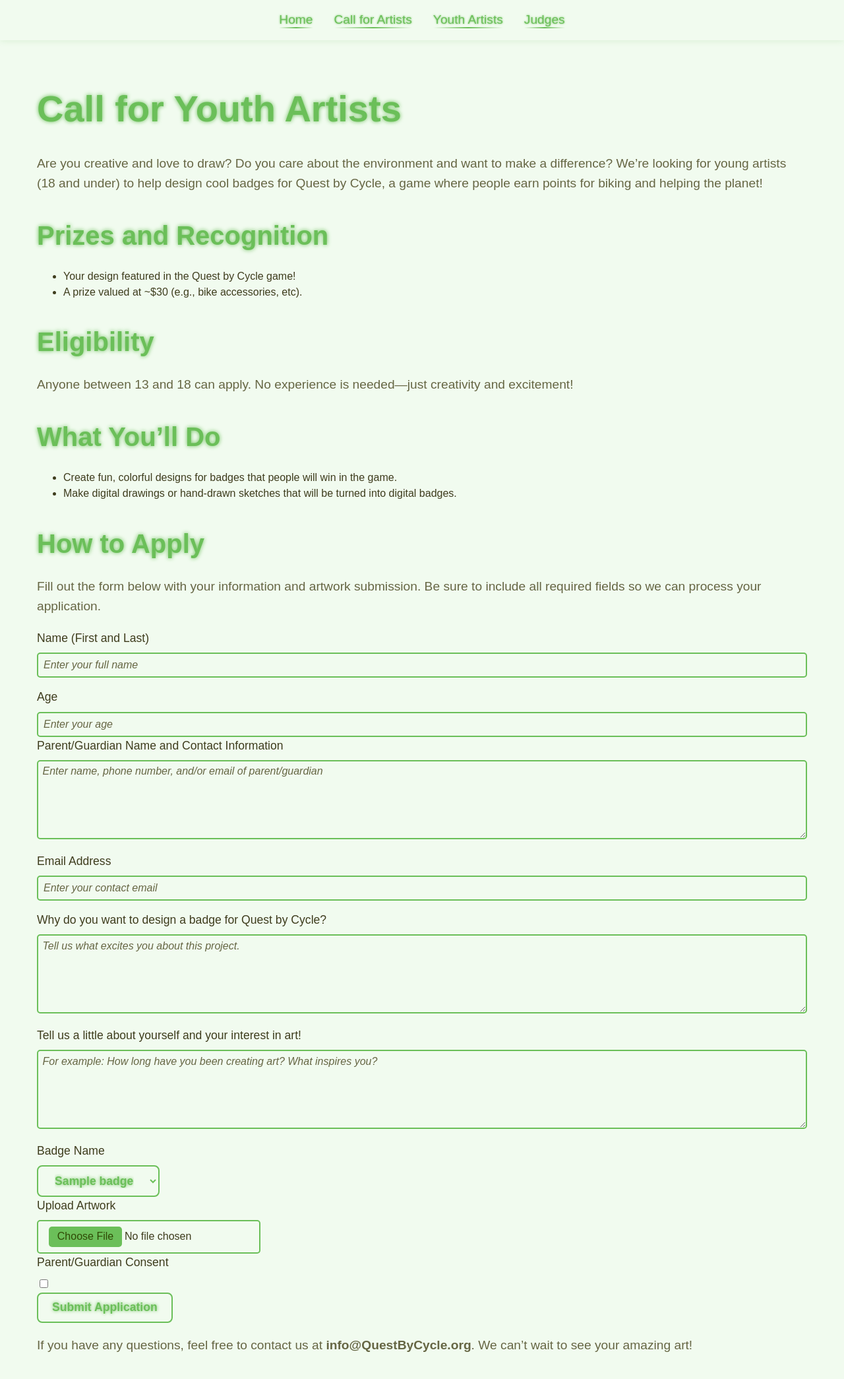
After one commit to denuoweb/ArtSubmissionSite, a Flask app: page /call_to_youth_artists in a window 1280 px wide. The commit adds this page. Shown: the whole page at 66% size. Run offline with Flask 3, Linux system fonts and the light colour scheme; tables that the repository leaves empty hold one stand-in row (values such as "Sample post"); some libraries are stand-ins or nearby versions.

Commit message:
create youth submission

```diff
--- a/app/forms.py
+++ b/app/forms.py
@@ -1,7 +1,7 @@
 
 from flask_wtf import FlaskForm
-from wtforms import Form, FormField, HiddenField, FieldList, BooleanField, PasswordField, StringField, TextAreaField, FileField, SubmitField, SelectField
-from wtforms.validators import Regexp, DataRequired, Email, URL, Optional, Length, ValidationError
+from wtforms import Form, FormField, IntegerField, HiddenField, FieldList, BooleanField, PasswordField, StringField, TextAreaField, FileField, SubmitField, SelectField
+from wtforms.validators import Regexp, NumberRange, DataRequired, Email, URL, Optional, Length, ValidationError
 from flask_wtf.file import FileAllowed
 from urllib.parse import urlparse
 import re
@@ -144,6 +144,84 @@
     # Submit Button
     submit = SubmitField("Submit")
 
+class YouthArtistSubmissionForm(FlaskForm):
+    # Personal Information
+    name = StringField(
+        "Name (First and Last)",
+        validators=[
+            DataRequired(message="Your name is required."),
+            Length(max=100, message="Name cannot exceed 100 characters.")
+        ],
+        render_kw={"placeholder": "Enter your full name"}
+    )
+    age = IntegerField(
+        "Age",
+        validators=[
+            DataRequired(message="Your age is required."),
+            NumberRange(min=13, max=17, message="Age must be between 13 and 18.")
+        ],
+        render_kw={"placeholder": "Enter your age"}
+    )
+    parent_contact_info = TextAreaField(
+        "Parent/Guardian Name and Contact Information",
+        validators=[
+            DataRequired(message="Parent/Guardian contact information is required."),
+            Length(max=300, message="Contact information cannot exceed 300 characters.")
+        ],
+        render_kw={"placeholder": "Enter name, phone number, and/or email of parent/guardian"}
+    )
+    email = StringField(
+        "Email Address",
+        validators=[
+            DataRequired(message="Your email address is required."),
+            Email(message="Please provide a valid email address.")
+        ],
+        render_kw={"placeholder": "Enter your contact email"}
+    )
+
+    # About You
+    about_why_design = TextAreaField(
+        "Why do you want to design a badge for Quest by Cycle?",
+        validators=[
+            DataRequired(message="This field is required."),
+            Length(max=500, message="Response cannot exceed 500 characters.")
+        ],
+        render_kw={"placeholder": "Tell us what excites you about this project."}
+    )
+    about_yourself = TextAreaField(
+        "Tell us a little about yourself and your interest in art!",
+        validators=[
+            DataRequired(message="This field is required."),
+            Length(max=500, message="Response cannot exceed 500 characters.")
+        ],
+        render_kw={"placeholder": "For example: How long have you been creating art? What inspires you?"}
+    )
+
+    # Badge Design Information
+    badge_id = SelectField(
+        "Badge Name",
+        coerce=int,
+        validators=[DataRequired(message="Please select a badge.")],
+    )
+    artwork_file = FileField(
+        "Upload Artwork",
+        validators=[
+            DataRequired(message="Please upload your artwork file."),
+            FileAllowed(["jpg", "jpeg", "png", "svg"], message="Only JPG, PNG, or SVG files are allowed."),
+            file_size_limit(8)  # Limit file size to 8 MB
+        ],
+    )
+
+    # Parent Consent
+    parent_consent = BooleanField(
+        "Parent/Guardian Consent",
+        validators=[DataRequired(message="Parent/Guardian consent is required.")],
+        default=False
+    )
+
+    submit = SubmitField("Submit")
+
+
 class PasswordForm(FlaskForm):
     password = PasswordField(
         "",
--- a/app/routes.py
+++ b/app/routes.py
@@ -1,7 +1,7 @@
 from flask import jsonify, render_template, request, redirect, url_for, flash, jsonify, session, abort
 from app import app, db
-from app.models import ArtistSubmission, Judge, JudgeVote, Badge, BadgeArtwork
-from app.forms import ArtistSubmissionForm, PasswordForm, RankingForm
+from app.models import ArtistSubmission, YouthArtistSubmission, Judge, JudgeVote, Badge, BadgeArtwork
+from app.forms import ArtistSubmissionForm, PasswordForm, RankingForm, YouthArtistSubmissionForm
 from werkzeug.security import generate_password_hash, check_password_hash
 from datetime import datetime, timezone, timedelta
 from sqlalchemy.orm import joinedload
@@ -91,6 +91,8 @@
     # Re-fetch judges after any updates
     judges = Judge.query.all()
     return render_template("admin.html", judges=judges, submission_status=submission_status)
+
+
 @app.route("/call_to_artists", methods=["GET", "POST"])
 def call_to_artists():
     submission_open = is_submission_open()
@@ -222,10 +224,91 @@
         submission_deadline=submission_deadline
     )
 
+@app.route("/call_to_youth_artists", methods=["GET", "POST"])
+def call_to_youth_artists():
+    submission_open = is_submission_open()
+    submission_status = "Open" if submission_open else "Closed"
+    submission_deadline = SUBMISSION_END.strftime("%B %d, %Y at %I:%M %p %Z")
 
-@app.route("/youth-artists")
-def youth_artists():
-    return render_template("youth_artists.html")
+    if not submission_open:
+        flash("Submissions are currently closed.", "danger")
+        return redirect(url_for("index"))
+
+    form = YouthArtistSubmissionForm()
+
+    # Populate badge choices for the `badge_id` field
+    badges = Badge.query.all()
+    badge_choices = [(badge.id, badge.name) for badge in badges]
+    form.badge_id.choices = badge_choices
+
+    if request.method == "POST":
+        if not form.validate_on_submit():
+            for field_name, errors in form.errors.items():
+                for error in errors:
+                    flash(f"{field_name}: {error}", "danger")
+            return render_template(
+                "call_to_youth_artists.html",
+                form=form,
+                badges=badges,
+                submission_status=submission_status,
+                submission_deadline=submission_deadline
+            )
+        else:
+            try:
+                # Save form data to the database
+                name = form.name.data
+                age = form.age.data
+                parent_contact_info = form.parent_contact_info.data
+                email = form.email.data
+                about_why_design = form.about_why_design.data
+                about_yourself = form.about_yourself.data
+                badge_id = form.badge_id.data
+                artwork_file = form.artwork_file.data
+
+                # Validate badge
+                if not Badge.query.get(int(badge_id)):
+                    flash("Invalid badge selection.", "danger")
+                    return redirect(url_for("call_to_youth_artists"))
+
+                # Save file
+                file_ext = os.path.splitext(artwork_file.filename)[1]
+                if not file_ext:
+                    flash("Invalid file extension for uploaded file.", "danger")
+                    return redirect(url_for("call_to_youth_artists"))
+
+                unique_filename = f"{uuid.uuid4()}{file_ext}"
+                artwork_path = os.path.join(app.config["UPLOAD_FOLDER"], unique_filename)
+                artwork_file.save(artwork_path)
+
+                # Save submission
+                submission = YouthArtistSubmission(
+                    name=name,
+                    age=age,
+                    parent_contact_info=parent_contact_info,
+                    email=email,
+                    about_why_design=about_why_design,
+                    about_yourself=about_yourself,
+                    badge_id=int(badge_id),
+                    artwork_file=unique_filename
+                )
+                db.session.add(submission)
+                db.session.commit()
+
+                flash("Submission received successfully!", "success")
+                return redirect(url_for("submission_success"))
+
+            except Exception as e:
+                db.session.rollback()
+                flash("An error occurred while processing your submission. Please try again.", "danger")
+                app.logger.error(f"Error processing youth submission: {e}")
+
+    return render_template(
+        "call_to_youth_artists.html",
+        form=form,
+        badges=badges,
+        submission_status=submission_status,
+        submission_deadline=submission_deadline
+    )
 
 @app.route("/submission-success")
 def submission_success():
@@ -338,17 +421,21 @@
     saved_votes = db.session.query(JudgeVote).filter_by(judge_id=judge_id).order_by(JudgeVote.rank).all()
     ranked_submission_ids = [vote.submission_id for vote in saved_votes]
 
-    # Sort submissions: ranked first, unranked later
-    ranked_submissions = [
-        submission for submission in artist_submissions if submission.id in ranked_submission_ids
-    ]
-    ranked_submissions.sort(key=lambda s: ranked_submission_ids.index(s.id))
-
-    unranked_submissions = [
-        submission for submission in artist_submissions if submission.id not in ranked_submission_ids
-    ]
-
-    prepared_submissions = ranked_submissions + unranked_submissions
+    if saved_votes:
+        # If votes exist, use saved order
+        ranked_submissions = [
+            submission for submission in artist_submissions if submission.id in ranked_submission_ids
+        ]
+        ranked_submissions.sort(key=lambda s: ranked_submission_ids.index(s.id))
+        unranked_submissions = [
+            submission for submission in artist_submissions if submission.id not in ranked_submission_ids
+        ]
+        prepared_submissions = ranked_submissions + unranked_submissions
+    else:
+        # If no votes exist, randomize submissions
+        import random
+        random.shuffle(artist_submissions)
+        prepared_submissions = artist_submissions
 
     # CSRF form
     form = RankingForm()
@@ -391,7 +478,6 @@
                 return redirect(url_for("judges_ballot"))
 
     return render_template("judges_ballot.html", artist_submissions=prepared_submissions, form=form)
-
 
 @app.route("/judges/results", methods=["GET"])
 def judges_results():
--- a/app/static/js/form_validation.js
+++ b/app/static/js/form_validation.js
@@ -247,6 +247,8 @@
                 showError(field, errorContainer, `Please lengthen this text to at least ${field.minLength} characters.`);
             } else if (field.validity.tooLong) {
                 showError(field, errorContainer, `Please shorten this text to no more than ${field.maxLength} characters.`);
+            } else if (field.validity.rangeUnderflow || field.validity.rangeOverflow) {
+                showError(field, errorContainer, "Please provide a valid age.");
             } else {
                 showError(field, errorContainer, "Invalid input.");
             }
--- a/app/templates/base.html
+++ b/app/templates/base.html
@@ -14,7 +14,7 @@
             <ul>
                 <li><a href="{{ url_for('index') }}">Home</a></li>
                 <li><a href="{{ url_for('call_to_artists') }}">Call for Artists</a></li>
-                <li><a href="{{ url_for('youth_artists') }}">Youth Artists</a></li>
+                <li><a href="{{ url_for('call_to_youth_artists') }}">Youth Artists</a></li>
                 <li><a href="{{ url_for('judges_password') }}">Judges</a></li>
             </ul>
         </nav>
--- /dev/null
+++ b/app/templates/call_to_youth_artists.html
@@ -0,0 +1,86 @@
+{% extends "base.html" %}
+
+{% block content %}
+<h1>Call for Youth Artists</h1>
+
+<p>
+    Are you creative and love to draw? Do you care about the environment and want to make a difference? We’re looking for young artists (18 and under) to help design cool badges for Quest by Cycle, a game where people earn points for biking and helping the planet!
+</p>
+<h2>Prizes and Recognition</h2>
+<ul>
+    <li>Your design featured in the Quest by Cycle game!</li>
+    <li>A prize valued at ~$30 (e.g., bike accessories, etc).</li>
+</ul>
+<h2>Eligibility</h2>
+<p>
+    Anyone between 13 and 18 can apply. No experience is needed—just creativity and excitement!
+</p>
+
+<h2>What You’ll Do</h2>
+<ul>
+    <li>Create fun, colorful designs for badges that people will win in the game.</li>
+    <li>Make digital drawings or hand-drawn sketches that will be turned into digital badges.</li>
+</ul>
+
+<h2>How to Apply</h2>
+<p>
+    Fill out the form below with your information and artwork submission. Be sure to include all required fields so we can process your application.
+</p>
+
+<form method="post" enctype="multipart/form-data">
+    {{ form.hidden_tag() }}
+
+    <div class="mb-3">
+        {{ form.name.label(class="form-label") }}
+        {{ form.name(class="form-control") }}
+    </div>
+
+    <div class="mb-3">
+        {{ form.age.label(class="form-label") }}
+        {{ form.age(class="form-control") }}
+    </div>
+
+    <div class="mb-3">
+        {{ form.parent_contact_info.label(class="form-label") }}
+        {{ form.parent_contact_info(class="form-control") }}
+    </div>
+
+    <div class="mb-3">
+        {{ form.email.label(class="form-label") }}
+        {{ form.email(class="form-control") }}
+    </div>
+
+    <div class="mb-3">
+        {{ form.about_why_design.label(class="form-label") }}
+        {{ form.about_why_design(class="form-control") }}
+    </div>
+
+    <div class="mb-3">
+        {{ form.about_yourself.label(class="form-label") }}
+        {{ form.about_yourself(class="form-control") }}
+    </div>
+
+    <div class="mb-3">
+        {{ form.badge_id.label(class="form-label") }}
+        {{ form.badge_id(class="form-select") }}
+    </div>
+
+    <div class="mb-3">
+        {{ form.artwork_file.label(class="form-label") }}
+        {{ form.artwork_file(class="form-control") }}
+    </div>
+
+    <div class="mb-3">
+        {{ form.parent_consent.label(class="form-check-label") }}
+        {{ form.parent_consent(class="form-check-input") }}
+    </div>
+
+    <div>
+        <button type="submit" class="btn btn-success mt-3">Submit Application</button>
+    </div>
+</form>
+
+<p>
+    If you have any questions, feel free to contact us at <strong>info@QuestByCycle.org</strong>. We can’t wait to see your amazing art!
+</p>
+{% endblock %}
```
Also changed, not shown: app/models.py (+17 -0 lines), app/templates/youth_artists.html (deleted, +0 -52 lines).
